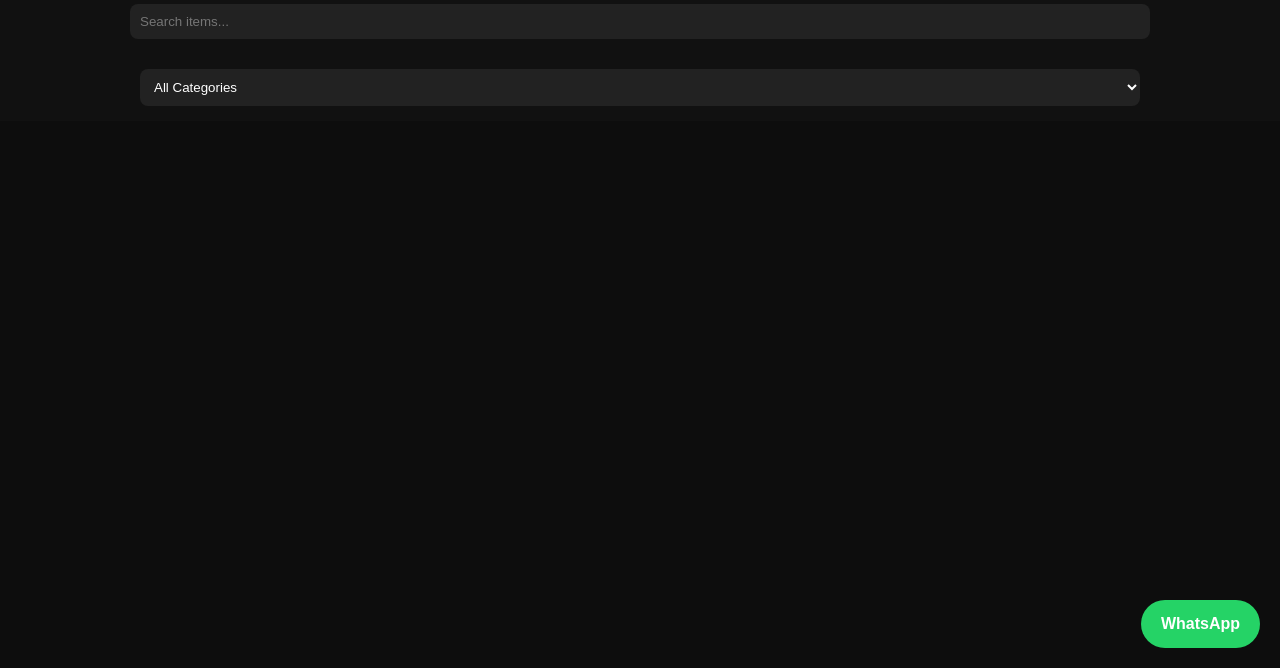
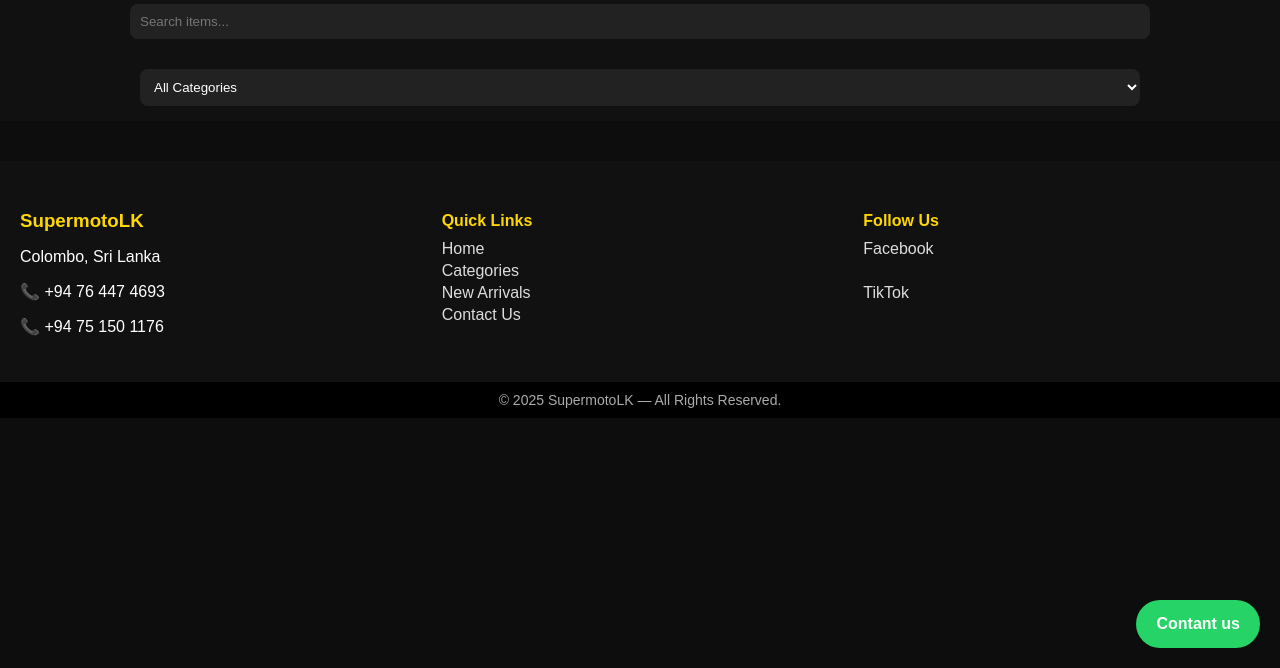
Before and after one commit to AIFERNANDOE20100/SuperMotoLK, a plain HTML site: page index.html in a window 1280 px wide. Shown: the part 132-800 px from the top of the page. Drawn offline with Linux system fonts and the light colour scheme; no server answers.

Commit message:
Footer added

```diff
--- a/index.html
+++ b/index.html
@@ -28,7 +28,7 @@
 
   <div class="products" id="productContainer"></div>
 
-  <a class="whatsapp-btn" href="https://wa.me/94764474693" target="_blank">WhatsApp</a>
+  <a class="whatsapp-btn" href="https://wa.me/94764474693" target="_blank">Contant us</a>
 
   <script src="script.js"></script>
   <!-- Image Preview Modal -->
@@ -36,5 +36,34 @@
   <span class="close" onclick="closeModal()">&times;</span>
   <img id="modalImage">
 </div>
+<footer class="footer">
+  <div class="footer-section">
+    <h3>SupermotoLK</h3>
+    <p>Colombo, Sri Lanka</p>
+    <p>📞 +94 76 447 4693</p>
+    <p>📞 +94 75 150 1176</p>
+    <!-- <p>📧 supermotolk@gmail.com</p> -->
+  </div>
+
+  <div class="footer-section">
+    <h4>Quick Links</h4>
+    <a href="#">Home</a>
+    <a href="#">Categories</a>
+    <a href="#">New Arrivals</a>
+    <a href="#">Contact Us</a>
+  </div>
+
+  <div class="footer-section">
+    <h4>Follow Us</h4>
+    <a href="https://www.facebook.com/share/17GXfVx95m/" target="_blank">Facebook</a><br>
+    <!-- <a href="https://instagram.com" target="_blank">Instagram</a><br> -->
+    <a href="https://www.tiktok.com/@supermoto_lk?_r=1&_t=ZS-924dH5mBnIi" target="_blank">TikTok</a>
+  </div>
+</footer>
+
+<div class="footer-bottom">
+  © 2025 SupermotoLK — All Rights Reserved.
+</div>
+
 </body>
 </html>
--- a/style.css
+++ b/style.css
@@ -154,3 +154,44 @@
   font-size: 24px;
   font-weight: bold;
 }
+/* ===== FOOTER ===== */
+
+.footer {
+  background: #111;
+  color: white;
+  padding: 30px 20px;
+  display: flex;
+  justify-content: space-between;
+  flex-wrap: wrap;
+  gap: 25px;
+}
+
+.footer-section {
+  flex: 1 1 200px;
+}
+
+.footer-section h3,
+.footer-section h4 {
+  margin-bottom: 10px;
+  color: #ffd700; /* gold highlight */
+}
+
+.footer-section a {
+  color: #ddd;
+  text-decoration: none;
+  display: block;
+  margin: 4px 0;
+  transition: 0.2s;
+}
+
+.footer-section a:hover {
+  color: white;
+}
+
+.footer-bottom {
+  text-align: center;
+  padding: 10px;
+  background: #000;
+  color: #aaa;
+  font-size: 14px;
+}
```
